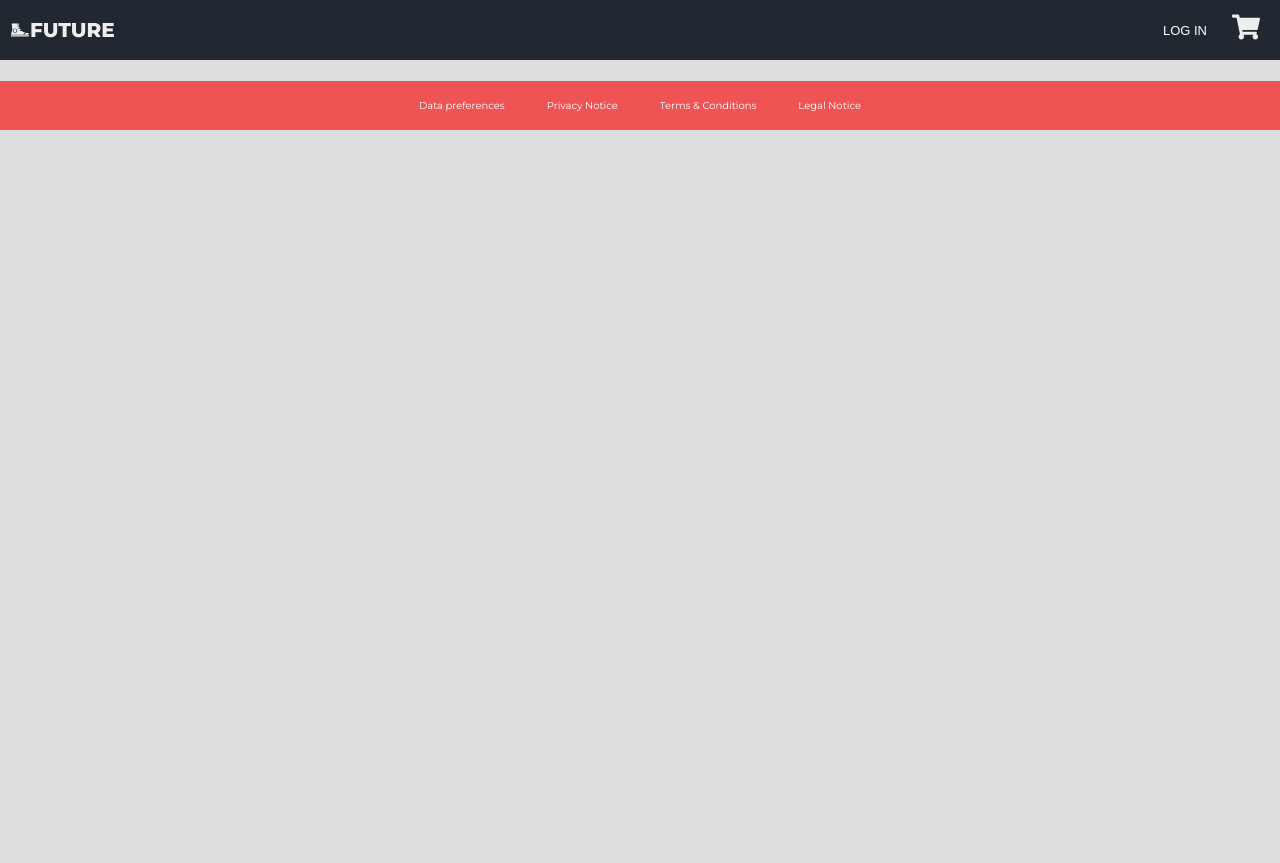
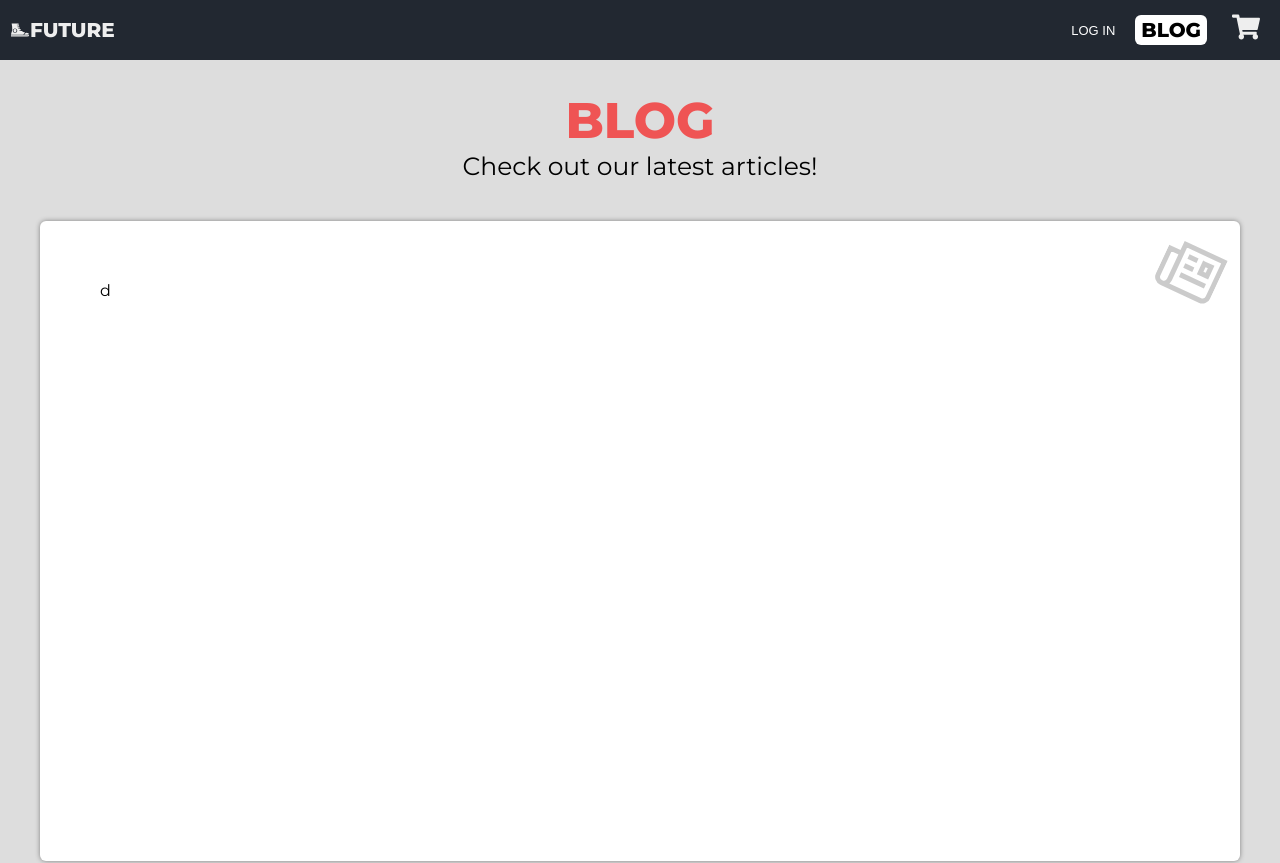
Before and after one commit to ThomasFront/ecommerce-react, a React (Vite) app: page /blog in a window 1280 px wide. Shown: the top 863 px of the page. Before the commit the page ends 800 px from the top, so only its background shows below. Built offline with nearby package versions, Linux system fonts and the light colour scheme; no server answers.

Commit message:
added blog page with styling

```diff
--- a/src/components/AnimatedRoutes/AnimatedRoutes.tsx
+++ b/src/components/AnimatedRoutes/AnimatedRoutes.tsx
@@ -1,6 +1,7 @@
 import { AnimatePresence } from 'framer-motion'
 import { useLocation } from 'react-router'
 import { Route, Routes } from 'react-router'
+import Blog from '../../pages/Blog/Blog'
 import Cart from '../../pages/Cart/Cart'
 import Home from '../../pages/Home/Home'
 import Login from '../../pages/Login/Login'
@@ -20,6 +21,7 @@ export const AnimatedRoutes = () => {
         <Route path='/product/:productId' element={<Product />} />
         <Route path='/login' element={<Login />} />
         <Route path='/register' element={<Register />} />
+        <Route path='/blog' element={<Blog />} />
       </Routes>
     </AnimatePresence>
   )
--- a/src/components/Navbar/Navbar.styles.ts
+++ b/src/components/Navbar/Navbar.styles.ts
@@ -137,6 +137,7 @@ export const RightSection = styled.div`
     }
   }
 
+
   button {
     font-size: 10px;
 
@@ -181,3 +182,25 @@ p {
   }
 }
 `
+
+export const BlogContainer = styled.div`
+  display: none;
+
+  @media (min-width: 768px){
+    display: flex;
+  }
+`
+
+export const BlogLink = styled(Link)`
+
+  @media (min-width: 768px){
+    padding: 3px 6px !important;
+    border-radius: 6px;
+    font-weight: bold;
+    text-transform: uppercase;
+    text-decoration: none;
+    color: black;
+    font-size: 20px !important;
+    background-color: white;
+  }
+`
--- a/src/components/Navbar/Navbar.tsx
+++ b/src/components/Navbar/Navbar.tsx
@@ -1,4 +1,4 @@
-import { BurgerIcon, CartContainer, LinkItem, LoginButton, LogoContainer, NavbarDesign, RightSection, Wrapper } from './Navbar.styles'
+import { BlogContainer, BlogLink, BurgerIcon, CartContainer, LinkItem, LoginButton, LogoContainer, NavbarDesign, RightSection, Wrapper } from './Navbar.styles'
 import { useLocation, useNavigate } from 'react-router-dom'
 import { FaShoppingCart } from 'react-icons/fa'
 import { BsFillPersonFill } from 'react-icons/bs'
@@ -18,7 +18,7 @@ export function Navbar() {
   const burgerSelector = useSelector(toggleShowSelector)
   const [user] = useAuthState(auth);
   const cartAmount = useSelector(cartSelector)
-  const amountInCart = cartAmount.reduce((curr, acc) => acc.amount + curr ,0)
+  const amountInCart = cartAmount.reduce((curr, acc) => acc.amount + curr, 0)
 
   const handleLogout = () => {
     logout()
@@ -46,6 +46,9 @@ export function Navbar() {
             >
               {user ? 'log out' : 'log in'}
             </LoginButton>
+            <BlogContainer>
+              <BlogLink to='/blog'>Blog</BlogLink>
+            </BlogContainer>
             {user && <LinkItem to="/profile"><BsFillPersonFill /></LinkItem>}
             <CartContainer>
               <LinkItem to="/cart"><FaShoppingCart /></LinkItem>
--- a/src/components/ProductsCategories/ProductsCategories.styles.ts
+++ b/src/components/ProductsCategories/ProductsCategories.styles.ts
@@ -1,3 +1,4 @@
+import { Link } from "react-router-dom";
 import styled, { css } from "styled-components";
 
 type CategoryProps =  {
@@ -78,5 +79,20 @@ ${({ isHighlighted }) => isHighlighted && css`
 @media (min-width: 576px) {
   font-size: 18px;
 }
+`
 
+export const BlogText = styled(Link)`
+  margin-bottom: 10px;
+  padding: 3px 6px;
+  font-size: 20px;
+  font-weight: bold;
+  text-decoration: none;
+  color: ${({theme}) => theme.colors.primaryColor};
+  text-transform: uppercase;
+  background-color: #ffffff;
+  border-radius: 10px;
+
+  @media (min-width: 400px){
+    padding: 6px 12px;
+  }
 `
--- a/src/components/ProductsCategories/ProductsCategories.tsx
+++ b/src/components/ProductsCategories/ProductsCategories.tsx
@@ -3,7 +3,7 @@ import { useDispatch } from 'react-redux'
 import { brandSelector, changeBrand, toggleShow, toggleShowSelector } from '../../store/slices/categoriesSlice'
 import { brands } from '../../utils'
 import { TextWrap } from '../TextWrapper/TextWrapper.styles'
-import { CategoriesList, Category, CategoryBox, CategoryContainer, CategoryName } from './ProductsCategories.styles'
+import { BlogText, CategoriesList, Category, CategoryBox, CategoryContainer, CategoryName } from './ProductsCategories.styles'
 
 function ProductsCategories() {
   const dispatch = useDispatch()
@@ -19,8 +19,9 @@ function ProductsCategories() {
       <TextWrap>
         <CategoryContainer>
           <CategoryBox>
+            <BlogText to='/blog'>Check our blog</BlogText>
             <CategoryName>Brand:</CategoryName>
-            {brands.map(({label, value, id}) => (
+            {brands.map(({ label, value, id }) => (
               <Category
                 key={id}
                 onClick={() => handleCategory(value)}
--- a/src/components/ShoeItem/ShoeItem.styles.ts
+++ b/src/components/ShoeItem/ShoeItem.styles.ts
@@ -13,7 +13,7 @@ width: 250px;
 margin: 10px;
 height: 450px;
 background-color: ${({theme}) => theme.colors.secondaryColor};
-box-shadow: 0 0 5px ${({theme}) => theme.colors.grayColor};;
+box-shadow: 0 0 5px ${({theme}) => theme.colors.grayColor};
 cursor: pointer;
 transition: transform 0.2s;
 
--- /dev/null
+++ b/src/pages/Blog/Blog.styles.ts
@@ -0,0 +1,70 @@
+import styled from "styled-components";
+import { GrArticle } from 'react-icons/gr'
+import { motion } from "framer-motion";
+
+export const Wrapper = styled.section`
+  min-height: 100vh;
+`
+
+export const TitleContainer = styled.div`
+  display: flex;
+  justify-content: center;
+  align-items: center;
+  flex-direction: column;
+  text-align: center;
+
+  h2 {
+    text-transform: uppercase;
+    font-size: 40px;
+    color: ${({theme}) => theme.colors.primaryColor};
+
+    @media (min-width: 768px){
+      font-size: 50px;
+    }
+  }
+
+  p {
+    display: flex;
+    justify-content: center;
+    align-items: center;
+
+    @media (min-width: 768px){
+      font-size: 25px;
+    }
+  }
+`
+
+export const ArticleIcon = styled(GrArticle)`
+  position: absolute;
+  top: 10px;
+  right: 10px;
+  font-size: 25px;
+  transform: rotate(25deg);
+  opacity: 0.2;
+
+  @media (min-width: 375px){
+    font-size: 30px;
+  }
+
+  @media (min-width: 768px){
+    top: 20px;
+    right: 20px;
+    font-size: 60px;
+  }
+`
+
+export const ArticlesWrapper = styled(motion.div)`
+  position: relative;
+  margin: 40px auto;
+  width: 100%;
+  max-width: 1200px;
+  background-color: white;
+  border-radius: 6px;
+  padding: 20px;
+  min-height: 80vh;
+  box-shadow: 0 0 5px ${({theme}) => theme.colors.grayColor};
+
+  @media (min-width: 768px){
+    padding: 60px;
+  }
+`
--- /dev/null
+++ b/src/pages/Blog/Blog.tsx
@@ -0,0 +1,24 @@
+import React from 'react'
+import { TextWrapper } from '../../components/TextWrapper/TextWrapper'
+import { ArticleIcon, ArticlesWrapper, TitleContainer, Wrapper } from './Blog.styles'
+
+function Blog() {
+  return (
+    <Wrapper>
+      <TextWrapper>
+        <TitleContainer>
+          <h2>Blog</h2>
+          <p>Check out our latest articles!</p>
+        </TitleContainer>
+        <ArticlesWrapper
+          initial={{ scale: 0 }}
+          animate={{ scale: 1 }}>
+          <ArticleIcon />
+          d
+        </ArticlesWrapper>
+      </TextWrapper>
+    </Wrapper>
+  )
+}
+
+export default Blog
```
